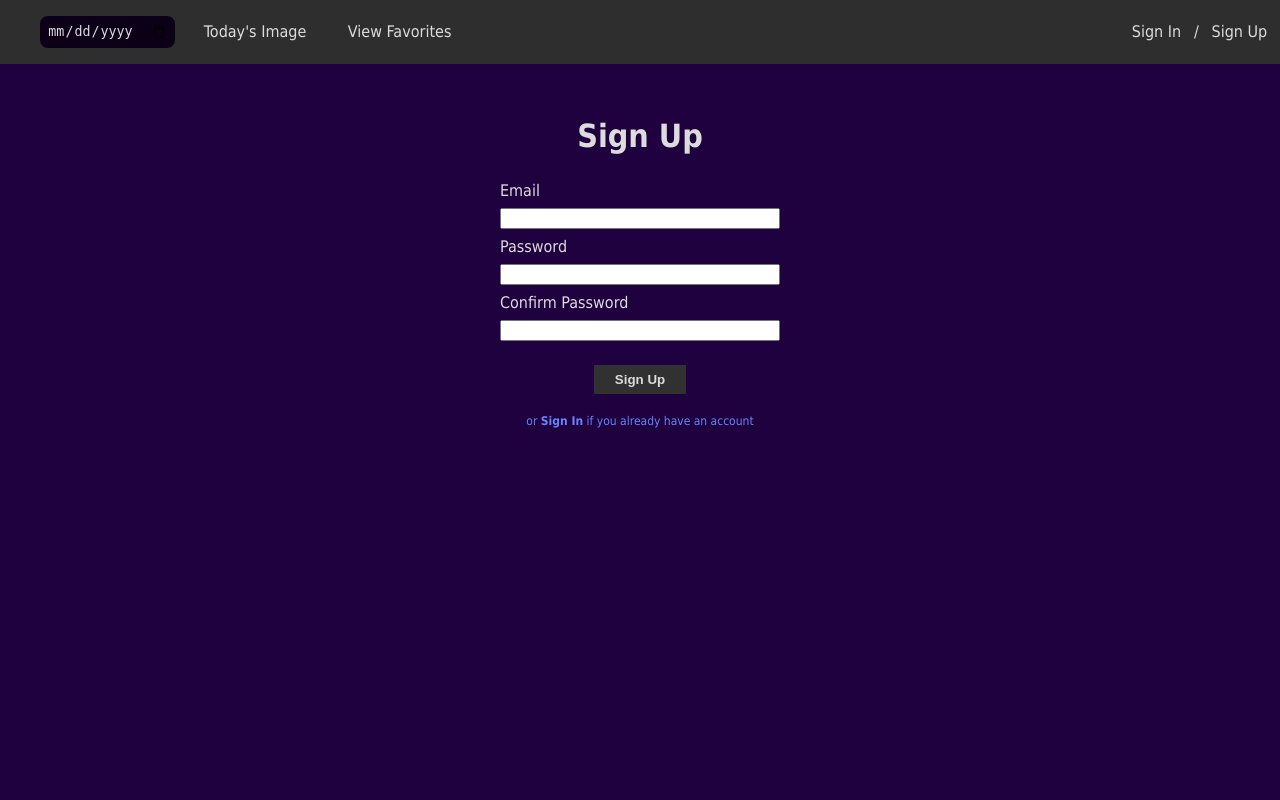
After one commit to agonzalezdelavega/nasa-apod, a Node project: template node-app/views/auth/signup.ejs in a window 1280 px wide. The commit adds this page. Run offline with Node 20 templates, Linux system fonts and the light colour scheme; the template is opened without the code that fills it, so the values that code supplies are empty.

Commit message:
User signup, authentication, and session management

```diff
--- /dev/null
+++ b/node-app/middleware/get-todays-date.js
@@ -0,0 +1,4 @@
+module.exports = (req, res, next) => {
+    res.locals.today = global.moment().tz("America/Chicago").format().slice(0,10);
+    next();
+};
--- /dev/null
+++ b/node-app/middleware/is-auth.js
@@ -0,0 +1,6 @@
+module.exports = (req, res, next) => {
+    if (!req.session.isLoggedIn) {
+        return res.redirect("/login");
+    }
+    next();
+};
--- /dev/null
+++ b/node-app/public/css/auth.css
@@ -0,0 +1,58 @@
+:root {
+    --main-color: #1f013f;
+    --title-color: #190033;
+    --font-color: #DCDCDC;
+    --navbar-color: #2E2E2E;
+    --date-search-color: #0b0018;
+    --auth-button-color: #313131;
+}
+
+.auth {
+    margin-top: 4vh;
+    display: flex;
+    flex-direction: column;
+    align-items: center;
+    width: 30vw;
+}
+
+.auth-form {
+    display: flex;
+    flex-direction: column;
+    justify-content: space-evenly;
+    width: 75%;
+}
+
+.auth-form > * {
+    margin: 0.5vh;
+}
+
+.auth-submit {
+    display: flex;
+    flex-direction: column;
+    align-items: center;
+}
+
+.auth-button {
+    color: var(--font-color);
+    background-color: var(--auth-button-color);
+    border: 0.5em solid var(--auth-button-color);
+    width: 33%;
+    font-weight: bold;
+    margin-top: 2vh;
+}
+
+.signup-button, .login-button {
+    color: #6883fd;
+    margin-top: 2vh;
+    font-size: 12px;
+    text-decoration: none;
+}
+
+.signup-error {
+    margin-top: 3vh;
+    background-color: #d187a0;
+    border: 2px solid #b10000;
+    color: #a00000;
+    padding: 1vh 1vw 1vh 1vw;
+    border-radius: 0.8em;
+}
--- a/node-app/public/css/main.css
+++ b/node-app/public/css/main.css
@@ -5,6 +5,8 @@
   --title-color: #190033;
   --font-color: #DCDCDC;
   --navbar-color: #2E2E2E;
+  --date-search-color: #0b0018;
+  --auth-button-color: #313131;
 }
 
 body {
@@ -68,7 +70,7 @@ main {
 }
 
 .navbar {
-  background-color: #2E2E2E;
+  background-color: var(--navbar-color);
   display: flex;
   align-items: center;
   justify-content: space-between;
@@ -124,9 +126,16 @@ main {
 }
 
 .date-search {
-  background-color: #0b0018;
+  background-color: var(--date-search-color);
   color: var(--font-color);
-  border: 0.5em solid #0b0018;
+  border: 0.5em solid var(--date-search-color);
   border-radius: 0.6em;
   padding: 0.1em;
 }
+
+.body-link {
+  margin: 1vw;
+  text-decoration: none;
+  color: var(--font-color);
+  font-weight: bold;
+}
--- a/node-app/routes/images.js
+++ b/node-app/routes/images.js
@@ -1,10 +1,12 @@
 const path = require("path");
 const express = require("express");
 const imagesController = require("../controllers/images");
+const getTodaysDate = require("../middleware/get-todays-date");
+const verifyToken = require("../middleware/verify-jwt");
 
 const router = express.Router();
 
-router.get("/", imagesController.getTodaysImage);
-router.get("/images/:imageDate", imagesController.getImage);
+router.get("/", getTodaysDate, imagesController.getTodaysImage);
+router.get("/images/:imageDate", getTodaysDate, verifyToken, imagesController.getImage);
 
 module.exports = router;
--- /dev/null
+++ b/node-app/views/auth/signup.ejs
@@ -0,0 +1,35 @@
+<%- include('../include/head.ejs') %>
+<link rel="stylesheet" href="/css/auth.css">
+</head>
+<%- include('../include/navbar.ejs') %>
+
+<main>
+    <div class="auth">
+        <h1>Sign Up</h1>
+        <form action="/signup" method="post" class="auth-form">
+            <label for="email">Email</label>
+            <input type="email" id="email" name="email" required>
+            <label for="password">Password</label>
+            <input type="password" id="password" name="password" required>
+            <label for="confirmpassword">Confirm Password</label>
+            <input type="password" id="confirmpassword" name="confirmpassword" required>
+            <div class="auth-submit">
+                <button type="submit" class="auth-button">Sign Up</button>
+            </div>
+        </form>
+        <a href="/login" class="login-button">or <strong>Sign In</strong> if you already have an account</a>
+    </div>
+    <br>
+    <% if (errorMessage) { %>
+        <div class="signup-error">
+            <p>The following errors were found:</p>
+            <ul>
+                <% for (const error of errorMessage) { %>
+                    <li><%= error.msg %></li>
+                <% } %>
+            </ul>
+        </div>
+    <% } %>
+</main>
+
+<%- include('../include/footer.ejs') %>
--- a/node-app/views/include/footer.ejs
+++ b/node-app/views/include/footer.ejs
@@ -1,4 +1,3 @@
-<script src="/js/main.js"></script>
 </body>
 
 </html>
--- a/node-app/views/include/navbar.ejs
+++ b/node-app/views/include/navbar.ejs
@@ -2,11 +2,15 @@
     <ul class="navbar-link-list">
         <li>
             <form class="date-search-form" action="#" method="get">
-                <input type="date" class="date-search" name="imageDate" value="<%= date %>">
+                <input type="date" class="date-search" name="imageDate" value="<%= today %>">
             </form>
         </li>
-        <li><a href="/images/<%= today %>" class="navbar-link">Today's Image</a></li>
+        <li><a href="/" class="navbar-link">Today's Image</a></li>
         <li><a href="#" class="navbar-link">View Favorites</a></li>
     </ul>
-    <a href="<%= process.env.COGNITO_URL %>" class="navbar-link">Sign In/Sign Up</a>
+    <% if (!isLoggedIn) { %>
+        <p><a href="/login" class="navbar-link">Sign In</a>/<a href="/signup" class="navbar-link">Sign Up</a></p>
+    <% } else { %>
+        <a href="/logout" class="navbar-link">Log Out</a>
+    <% } %>
 </div>
```
Also changed, not shown: node-app/app.js (+33 -0 lines), node-app/controllers/auth.js (added, +125 -0 lines), node-app/controllers/images.js (+14 -16 lines), node-app/package.json (+6 -2 lines), node-app/routes/auth.js (added, +44 -0 lines), node-app/views/auth/login.ejs (added, +24 -0 lines), node-app/views/auth/signup-confirm.ejs (added, +12 -0 lines), node-app/views/images/show-image.ejs (+4 -4 lines), 2 other files.
